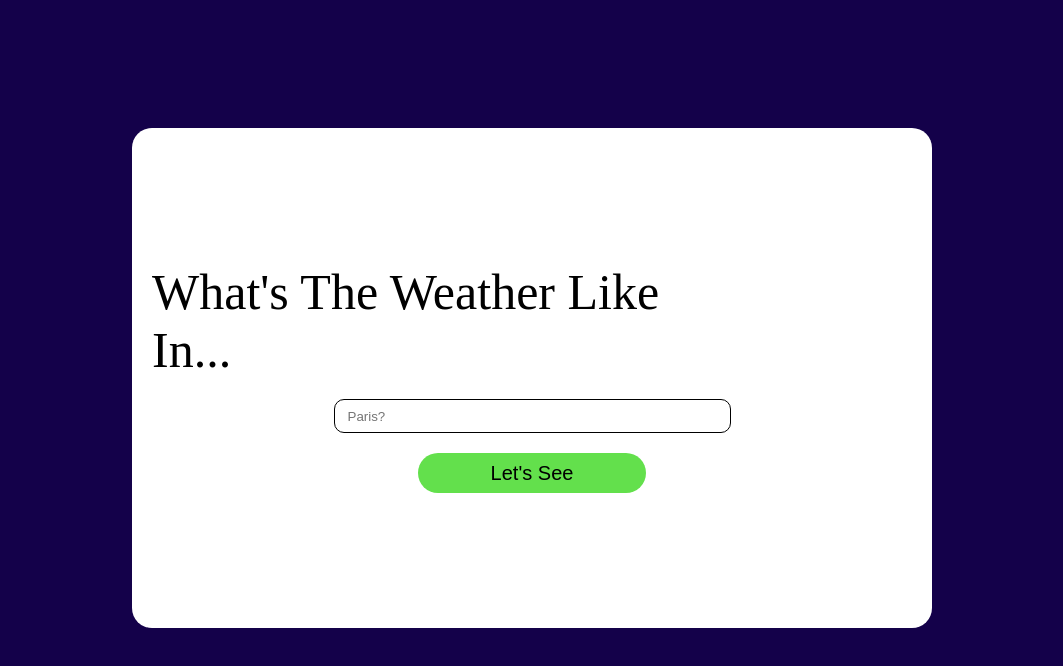
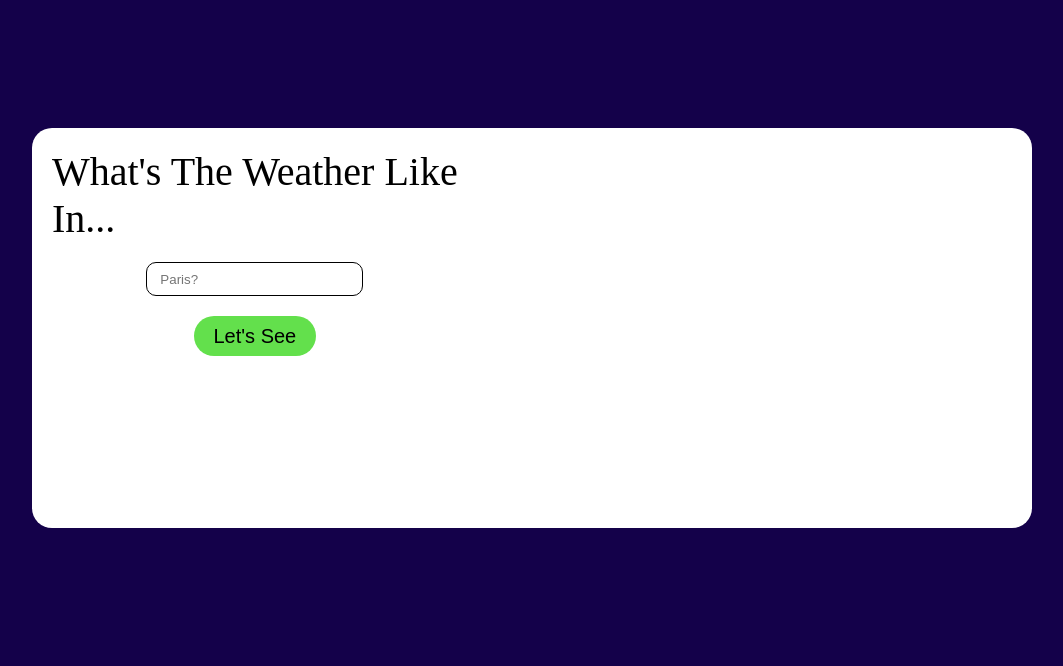
Before and after one commit to Captain-Fahd/Weather-App, a plain HTML site: page index.html in a window 1280 px wide. Both pictures are taken after a click on the button "Let's See". Shown: the whole page, without its empty margins (108-1171 px from the left). Drawn offline with Linux system fonts and the light colour scheme; no server answers; a web font is replaced by a local one.

Commit message:
API implemented A working weather API fetch request was implemented. The result displayed in a header tag for testing purposes.

```diff
--- a/app.js
+++ b/app.js
@@ -1,10 +1,46 @@
 const input = document.querySelector(".weather-input");
 const btn = document.querySelector(".submit-btn");
 const main = document.querySelector(".main");
+const resultDoc = document.querySelector(".result");
+let currTemp = '';
 
 
-btn.addEventListener("click", (event) => {
+btn.addEventListener("click", async (event) => {
+    if (currTemp !== '') {
+        currTemp = '';
+    }
 
-    main.style.width = "800px";
+    main.style.transition = "all 1s";
+    main.style.width = "1000px";
+    main.style.height = "400px";
+
+    currTemp = await getWeather(input.value);
+
+    tempVal = document.createElement("h3");
+    resultDoc.appendChild(tempVal);
+    tempVal.innerText = currTemp;
 
 })
+//link : https://weather.visualcrossing.com/VisualCrossingWebServices/rest/services/timeline/${city}?unitGroup=us&key=PD9PGCUBFQJQL4RVTS6A9FP7Q&
+//     contentType=json
+
+async function getWeather(city) {
+    try {
+        const response = await fetch(`https://weather.visualcrossing.com/VisualCrossingWebServices/rest/services/timeline/
+        ${city}?unitGroup=metric&key=PD9PGCUBFQJQL4RVTS6A9FP7Q&contentType=json`);
+
+        if (!response.ok) {
+            throw new Error(`HTTP error: ${response.status}`);
+        }
+
+        const data = await response.json();
+        const temp = data.currentConditions.temp;
+
+        return temp;
+    } catch (error) {
+        console.error(error);
+        throw error;
+    }
+
+
+}
--- a/style.css
+++ b/style.css
@@ -14,12 +14,13 @@ body {
 }
 
 .main{
+    display: flex;
     align-content: space-evenly;
     justify-content: start;
     text-align: left;
     background-color: white;
-    width: 600px;
-    height: 500px;
+    width: 450px;
+    height: 300px;
     border-radius: 20px;
 }
 .input-heading{
@@ -28,11 +29,12 @@ body {
     flex-direction: column;
     justify-content: start;
     padding: 20px;
-    font-size: 50px;
+    font-size: 40px;
     text-align: left;
 }
+/* TODO: FIX MAIN DIV ANIMATION*/
 .weather-input{
-    width: 50%;
+    width: 200px;
     height: 30px;
     border-radius: 10px;
     border: 1px black solid;
```
